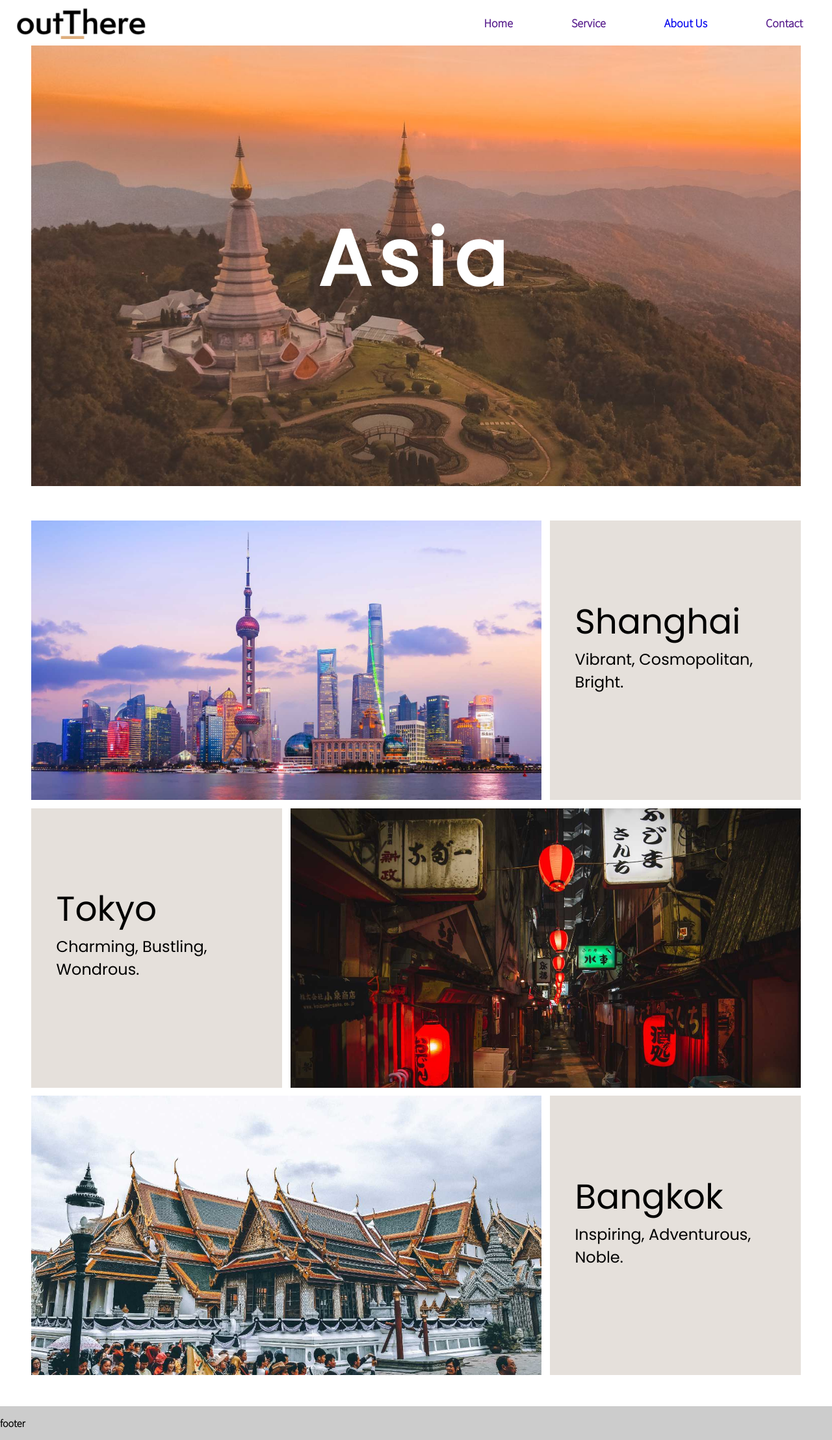
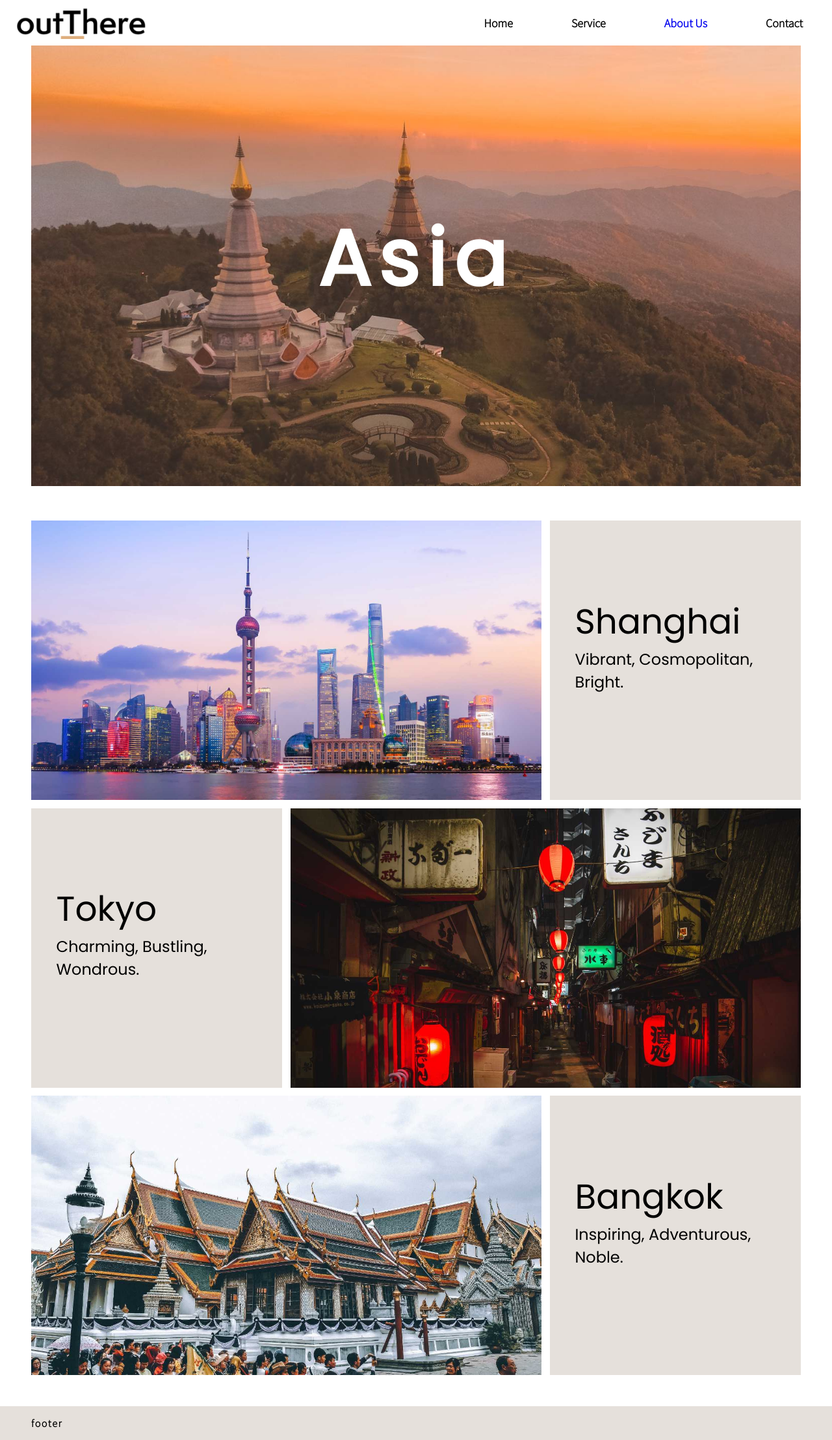
Before and after one commit to jluo01/CS20Projects, a PHP site: page /Asia.html in a window 1280 px wide. Shown: the whole page at 65% size. Run offline with PHP 8.4, Linux system fonts and the light colour scheme.

Commit message:
Adding Footer

```diff
--- a/continent.css
+++ b/continent.css
@@ -39,7 +39,9 @@
 
         display:none;
     }
-
+    a:visited{
+        color:inherit;
+    }
     .subheading{
         font-size:18pt;
         background-color:transparent;
@@ -118,10 +120,12 @@
     }
 }
 .footer{
-    background-color: #ccc;
+    background-color: #e5e0db;
     margin-top: 10px;
     padding-top:1em;
+    padding-left:3em;
     padding-bottom:1em;
+    letter-spacing: 0.1em;
     font-weight:bold;
     font-family:'Source Sans Pro', sans-serif;
 }
```
